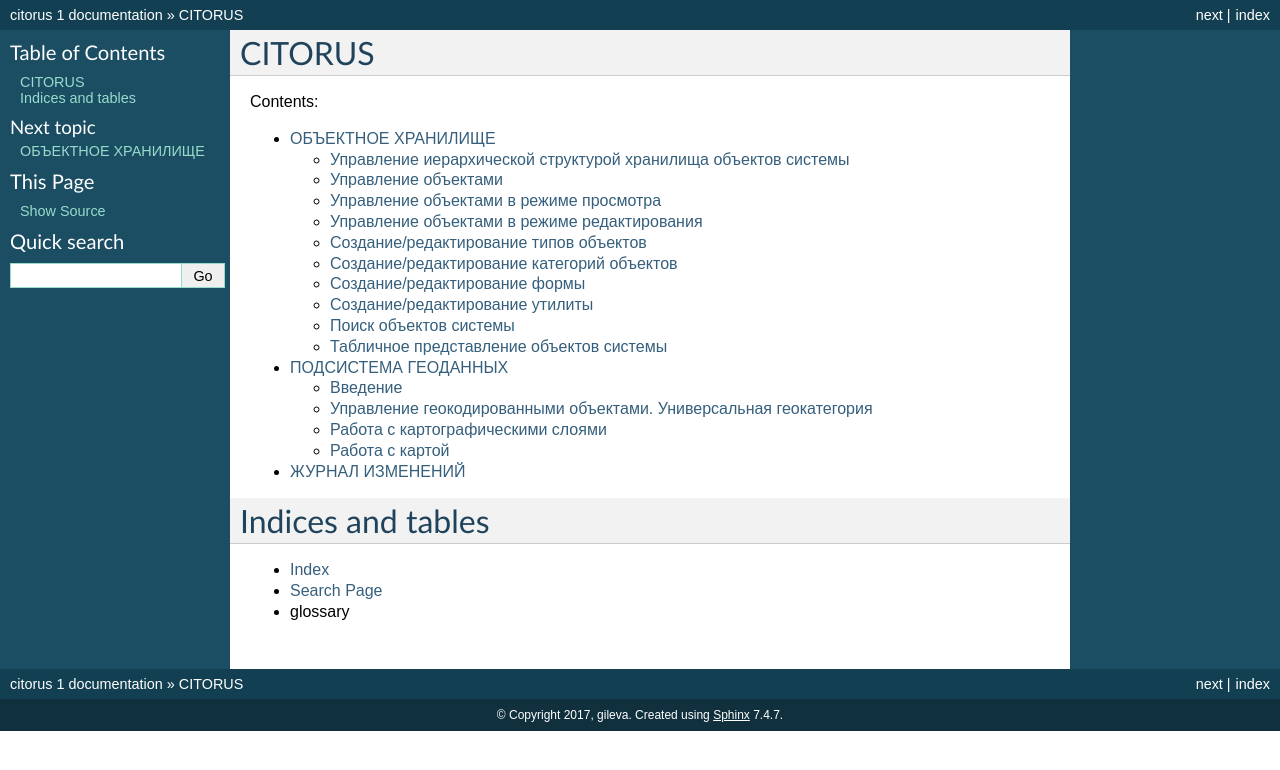
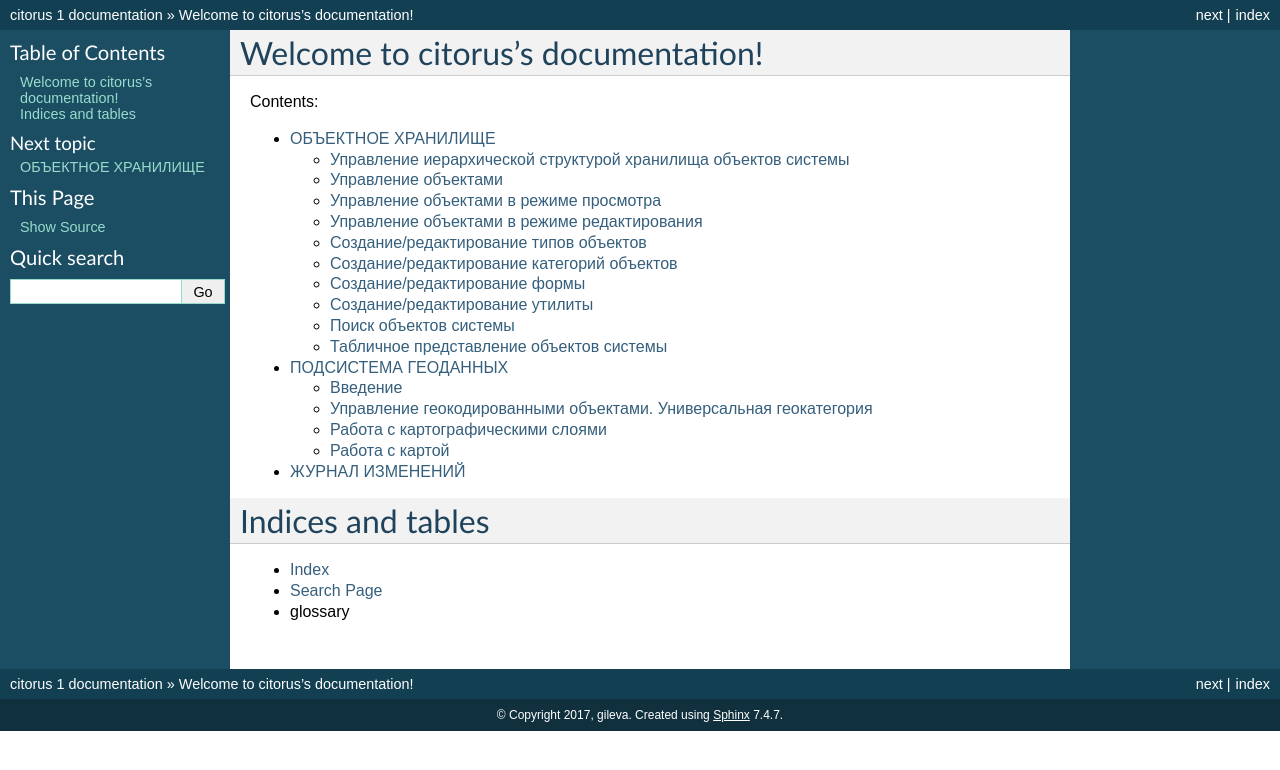
Before and after one commit to citoruspm/citorus, a Sphinx documentation site: the page built from source/index.rst, in a window 1280 px wide. Shown: the top 770 px of the page. Built offline with Sphinx 7.4.7, drawn with Linux system fonts in a browser that asks for light colours.

Commit message:
Update index.rst

```diff
--- a/source/index.rst
+++ b/source/index.rst
@@ -3,7 +3,7 @@
    You can adapt this file completely to your liking, but it should at least
    contain the root `toctree` directive.
 
-CITORUS
+Welcome to citorus's documentation!
 ===================================
 
 Contents:
```
